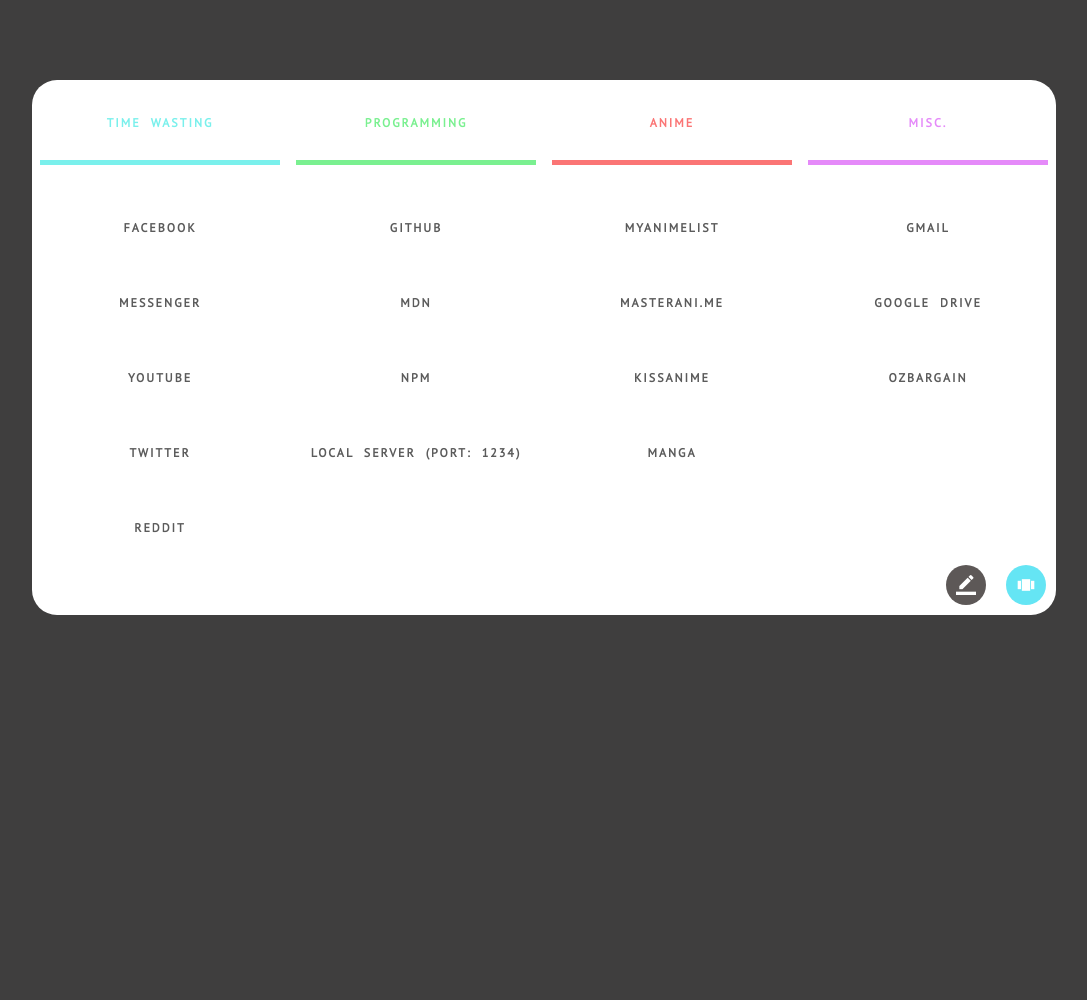
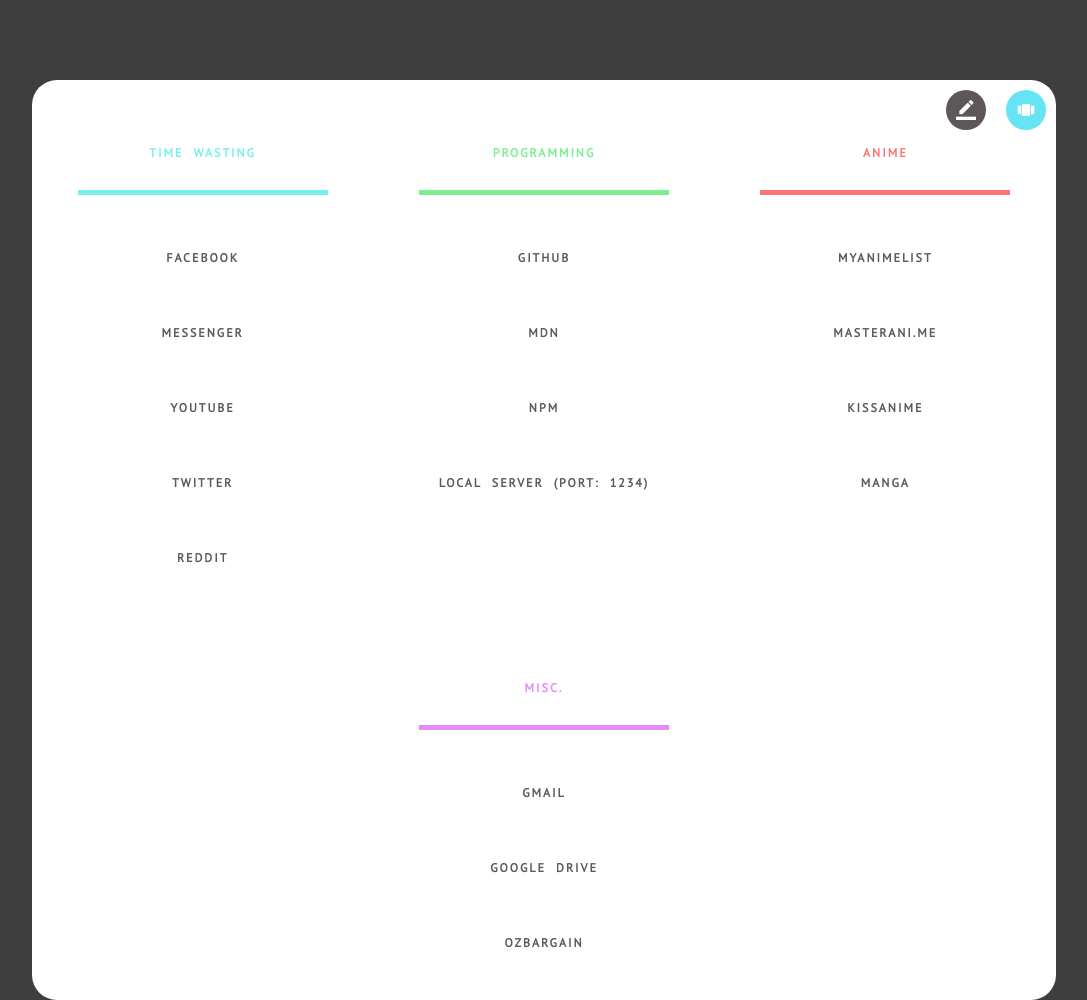
Before and after one commit to fumetsuu/new-tab, a React app: page / in a window 1280 px wide. Shown: the whole page, without its empty margins (96-1183 px from the left). Before the commit the page ends 800 px from the top, so only its background shows below. Built offline with nearby package versions, Linux system fonts and the light colour scheme.

Commit message:
message for empty tabs

```diff
--- a/src/js/app.js
+++ b/src/js/app.js
@@ -67,7 +67,7 @@
 }
 
 function openTabs() {
-	if (!localStorage.getItem("default-tabs")) {
+	if (!localStorage.getItem("default-tabs") || !JSON.parse(localStorage.getItem("default-tabs")).length) {
 		alert("set default tabs first!")
 	} else {
 		var tabs = JSON.parse(localStorage.getItem("default-tabs"))
--- a/src/styles/main.sass
+++ b/src/styles/main.sass
@@ -32,9 +32,9 @@
     text-transform: uppercase
     letter-spacing: 2px
     word-spacing: 5px
-    width: 240px
+    width: 250px
     height: auto
-    margin-bottom: 50px
+    margin: 30px 20px 20px 20px
     .list-header
         +gen-list-child
         line-height: 85px
@@ -54,7 +54,7 @@
 .default-tabs-section
     position: absolute
     right: 0
-    bottom: 0
+    top: 0
     width: auto
     height: 60px
     display: grid
```
